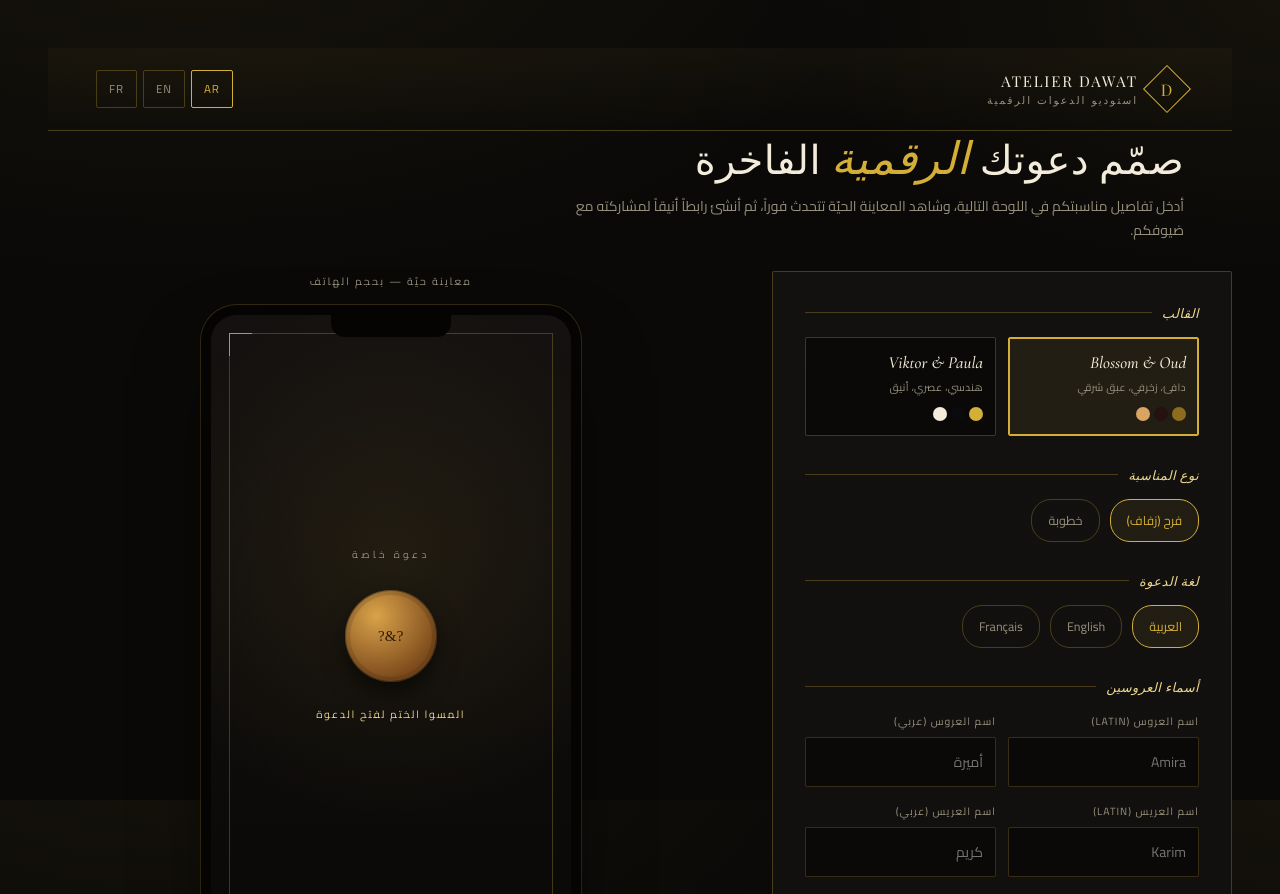
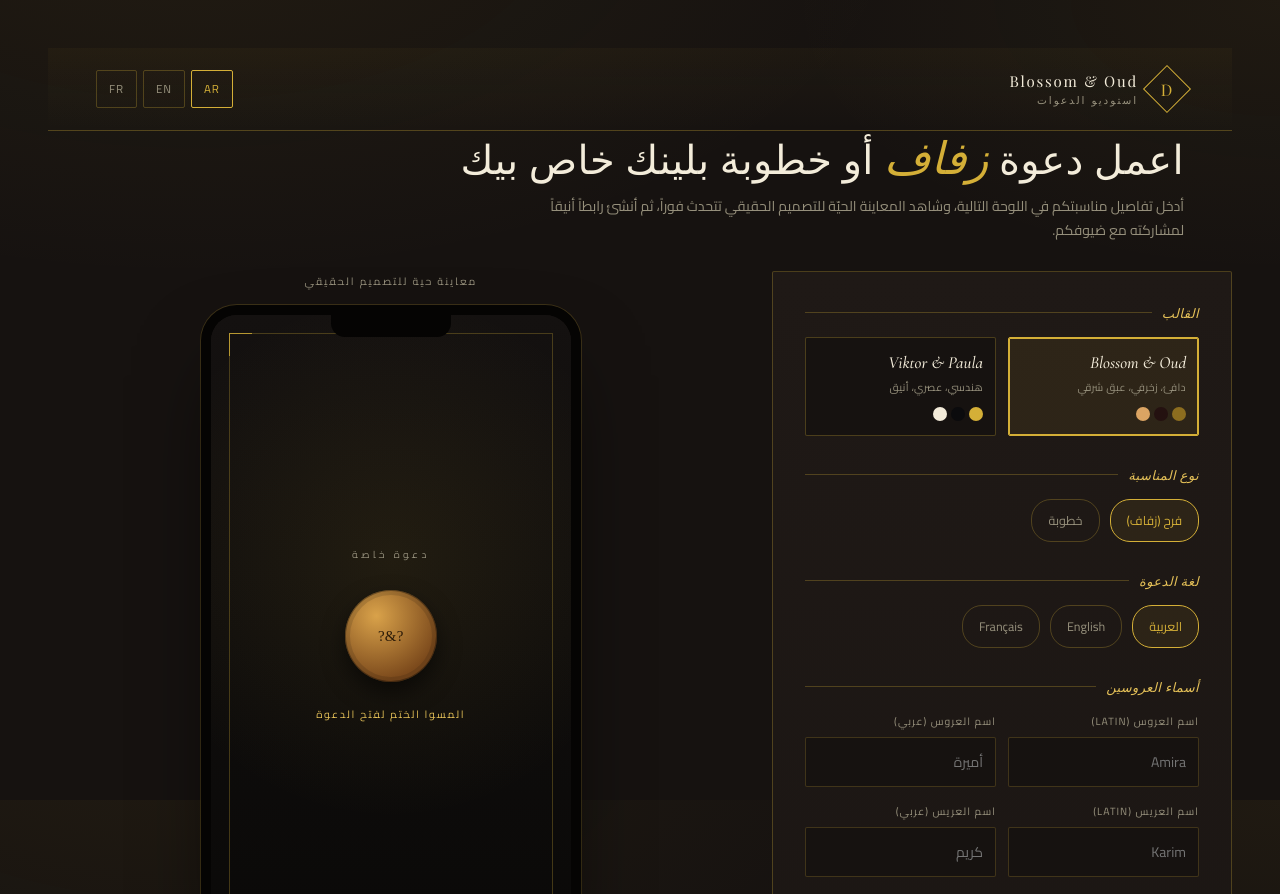
Before and after one commit to bouslahabdelmoumen2-stack/invrtasthon, a plain HTML site: page index.html in a window 1280 px wide. Shown: the top 894 px of the page. Drawn offline with nearby package versions, Linux system fonts and the light colour scheme; a web font is replaced by a local one.

Commit message:
Add files via upload

```diff
--- a/index.html
+++ b/index.html
@@ -10,12 +10,12 @@
 <style>
   /* ============ DESIGN TOKENS ============ */
   :root{
-    --void:#0a0908;
-    --card:#131110;
-    --card-2:#19160f;
-    --panel:#100e0c;
+    --void:#161210;
+    --card:#1F1916;
+    --card-2:#241d19;
+    --panel:#161210;
     --gold:#D4AF37;
-    --gold-soft:#ecd88f;
+    --gold-soft:#E5C158;
     --gold-deep:#8c6d1f;
     --gold-line:rgba(212,175,55,0.28);
     --ivory:#f3ecda;
@@ -316,8 +316,8 @@
     <div class="brand">
       <div class="brand-mark"><span>D</span></div>
       <div>
-        <div class="brand-name">ATELIER DAWAT</div>
-        <div class="brand-sub" data-i18n="brandSub">Digital Invitation Studio</div>
+        <div class="brand-name">Blossom &amp; Oud</div>
+        <div class="brand-sub" data-i18n="brandSub">استوديو الدعوات</div>
       </div>
     </div>
     <div class="lang-switch">
@@ -328,8 +328,8 @@
   </div>
 
   <div class="hero-line">
-    <h1 data-i18n="heroTitle">صمّم دعوتك <em>الرقمية</em> الفاخرة</h1>
-    <p data-i18n="heroSub">أدخل تفاصيل مناسبتكم في اللوحة التالية، وشاهد المعاينة الحيّة تتحدث فوراً، ثم أنشئ رابطاً أنيقاً لمشاركته مع ضيوفكم.</p>
+    <h1 data-i18n="heroTitle">اعمل دعوة <em>زفاف</em> أو خطوبة بلينك خاص بيك</h1>
+    <p data-i18n="heroSub">أدخل تفاصيل مناسبتكم في اللوحة التالية، وشاهد المعاينة الحيّة للتصميم الحقيقي تتحدث فوراً، ثم أنشئ رابطاً أنيقاً لمشاركته مع ضيوفكم.</p>
   </div>
 
   <div class="app-grid">
@@ -487,7 +487,7 @@
 
     <!-- LIVE PREVIEW -->
     <div class="preview-col">
-      <div class="preview-frame-label" data-i18n="previewLabel">معاينة حيّة — بحجم الهاتف</div>
+      <div class="preview-frame-label" data-i18n="previewLabel">معاينة حية للتصميم الحقيقي</div>
       <div class="phone">
         <div class="phone-screen">
           <div class="stage" id="previewStage"></div>
@@ -511,8 +511,8 @@
 
   /* ===================== I18N (UI chrome) ===================== */
   const UI = {
-    ar:{ brandSub:"استوديو الدعوات الرقمية", heroTitle:'صمّم دعوتك <em>الرقمية</em> الفاخرة',
-      heroSub:"أدخل تفاصيل مناسبتكم في اللوحة التالية، وشاهد المعاينة الحيّة تتحدث فوراً، ثم أنشئ رابطاً أنيقاً لمشاركته مع ضيوفكم.",
+    ar:{ brandSub:"استوديو الدعوات", heroTitle:'اعمل دعوة <em>زفاف</em> أو خطوبة بلينك خاص بيك',
+      heroSub:"أدخل تفاصيل مناسبتكم في اللوحة التالية، وشاهد المعاينة الحيّة للتصميم الحقيقي تتحدث فوراً، ثم أنشئ رابطاً أنيقاً لمشاركته مع ضيوفكم.",
       secTemplate:"القالب", tplBlossomDesc:"دافئ، زخرفي، عبق شرقي", tplViktorDesc:"هندسي، عصري، أنيق",
       secEventType:"نوع المناسبة", eventWedding:"فرح (زفاف)", eventEngagement:"خطوبة",
       secLang:"لغة الدعوة", secNames:"أسماء العروسين",
@@ -532,7 +532,7 @@
       toggleMap:"خريطة الموقع", toggleMapSub:"زر التوجّه عبر خرائط جوجل",
       dressCodeLbl:"وصف الزي المقترح", rsvpPhoneLbl:"رقم واتساب لتأكيد الحضور",
       generateBtn:"إنشاء الدعوة", shareLabel:"رابط الدعوة القابل للمشاركة", copyBtn:"نسخ",
-      openPreviewBtn:"فتح المعاينة الكاملة", previewLabel:"معاينة حيّة — بحجم الهاتف",
+      openPreviewBtn:"فتح المعاينة الكاملة", previewLabel:"معاينة حية للتصميم الحقيقي",
       footerNote:"Atelier Dawat — تُنشأ الدعوة بالكامل داخل متصفحك، ولا تُخزَّن بياناتكم على أي خادم.",
       backBtn:"✕ العودة للمصمم", copiedMsg:"تم النسخ ✓"
     },
```
